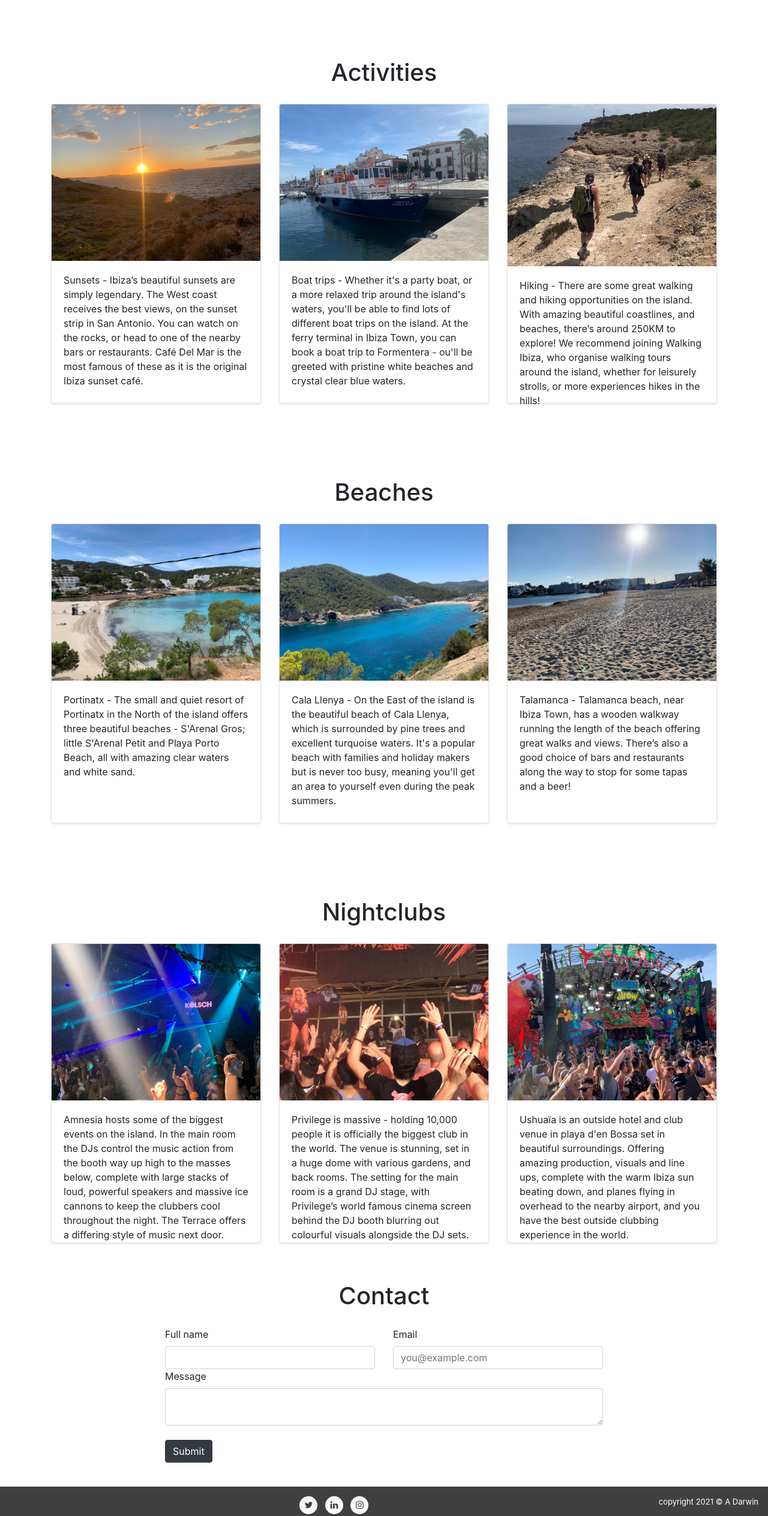
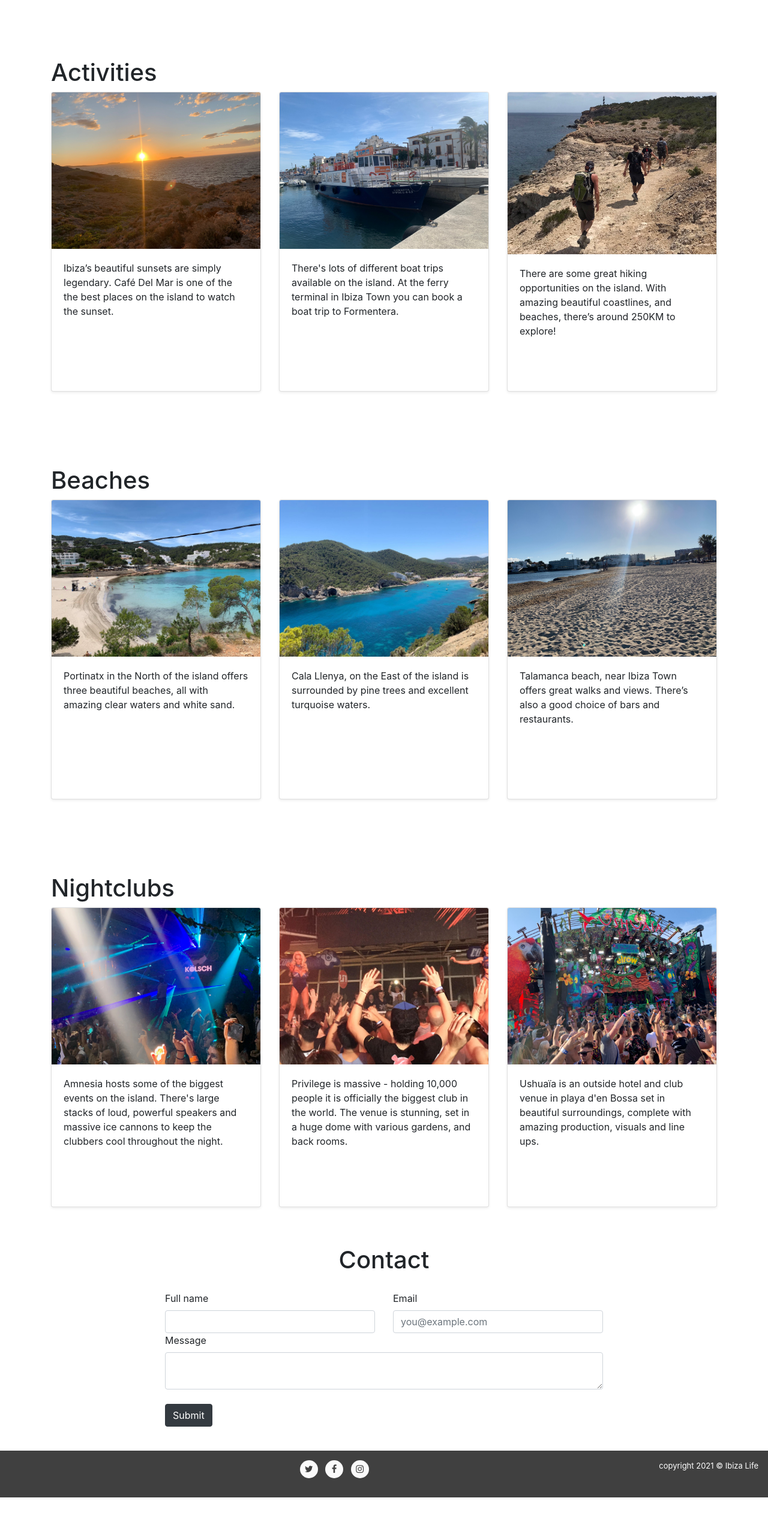
Before and after one commit to AndrewDarwin/AndrewDarwin-andrewdarwinms2, a plain HTML site: page index.html in a window 1280 px wide. Shown: the part 958-3486 px from the top of the page at 60% size. After the commit the page ends 3455 px from the top, so only its background shows below. Drawn offline with nearby package versions, Linux system fonts and the light colour scheme.

Commit message:
made index changes

```diff
--- a/index.html
+++ b/index.html
@@ -67,7 +67,7 @@
             </p>
             <p class="lead">Together with gorgeous coastlines, sunsets, boat trips and hiking opportunities, you have the recipe for one of the most appealing and diverse islands in the world.  </p>
         </div>
-         <div class="col-12 col-md-5 photo-home" role="img" aria-label="Andrew Darwin photo">
+         <div class="col-12 col-md-5 photo-home" role="img" aria-label="photo home">
 
         </div>
     </div>
@@ -76,7 +76,7 @@
 
 <div class="container" id="about">
     <div class="row featurette">
-        <div class="col-12 col-md-5 photo-about" role="img" aria-label="Software Developer photo">
+        <div class="col-12 col-md-5 photo-about" role="img" aria-label="photo about">
 
 
         </div>
@@ -92,10 +92,10 @@
     </div>
 </div>
 
-  <div class="container" id="portfolio">
+  <div class="container" id="activities">
 
     <div class="row featurette">
-        <div class="col-12 mywork-heading">
+        <div class="col-12 heading">
                 <h1>Activities</h1>
         </div>
 
@@ -106,7 +106,7 @@
                 <img class="card-img-top" src="assets/images/activities/sunsets.jpg" alt="Work example 1 - MOAT">
 
                 <div class="card-body">
-                    <p class="card-text">Sunsets - Ibiza’s beautiful sunsets are simply legendary. The West coast receives the best views, on the sunset strip in San Antonio. You can watch on the rocks, or head to one of the nearby bars or restaurants. Café Del Mar is the most famous of these as it is the original Ibiza sunset café.</p>
+                    <p class="card-text">Ibiza’s beautiful sunsets are simply legendary. Café Del Mar is one of the the best places on the island to watch the sunset.</p>
                     </div>
                 </div>
             </div>
@@ -115,7 +115,7 @@
                 <img class="card-img-top" src="assets/images/activities/boattrips.jpg" alt="Work example 2 - Soundstripe">
 
                 <div class="card-body">
-                    <p class="card-text">Boat trips - Whether it's a party boat, or a more relaxed trip around the island's waters, you'll be able to find lots of different boat trips on the island. At the ferry terminal in Ibiza Town, you can book a boat trip to Formentera - ou'll be greeted with pristine white beaches and crystal clear blue waters.    </p>
+                    <p class="card-text">There's lots of different boat trips available on the island. At the ferry terminal in Ibiza Town you can book a boat trip to Formentera.</p>
                     </div>
             </div>
             </div>
@@ -124,7 +124,7 @@
                  <img class="card-img-top" src="assets/images/activities/hiking.jpg" alt="Work example 3 - Alley">
 
                 <div class="card-body">
-                    <p class="card-text">Hiking - There are some great walking and hiking opportunities on the island. With amazing beautiful coastlines, and beaches, there’s around 250KM to explore! We recommend joining Walking Ibiza, who organise walking tours around the island, whether for leisurely strolls, or more experiences hikes in the hills!
+                    <p class="card-text">There are some great hiking opportunities on the island. With amazing beautiful coastlines, and beaches, there’s around 250KM to explore!
    </p>
                     </div>
             </div>
@@ -132,10 +132,10 @@
     </div>
 </div>
 
-<div class="container" id="portfolio">
+<div class="container" id="beaches">
 
     <div class="row featurette">
-        <div class="col-12 mywork-heading">
+        <div class="col-12 heading">
                 <h1>Beaches</h1>
         </div>
 
@@ -146,7 +146,7 @@
                 <img class="card-img-top" src="assets/images/beaches/Portinatx.jpg" alt="Work example 1 - MOAT">
 
                 <div class="card-body">
-                    <p class="card-text">Portinatx - The small and quiet resort of Portinatx in the North of the island offers three beautiful beaches - S'Arenal Gros; little S'Arenal Petit and Playa Porto Beach, all with amazing clear waters and white sand. </p>
+                    <p class="card-text">Portinatx in the North of the island offers three beautiful beaches, all with amazing clear waters and white sand. </p>
                     </div>
                 </div>
             </div>
@@ -155,7 +155,7 @@
                 <img class="card-img-top" src="assets/images/beaches/calallenya.jpg" alt="Work example 2 - Soundstripe">
 
                 <div class="card-body">
-                    <p class="card-text">Cala Llenya - On the East of the island is the beautiful beach of Cala Llenya, which is surrounded by pine trees and excellent turquoise waters. It's a popular beach with families and holiday makers but is never too busy, meaning you'll get an area to yourself even during the peak summers.    </p>
+                    <p class="card-text">Cala Llenya, on the East of the island is surrounded by pine trees and excellent turquoise waters. </p>
                     </div>
             </div>
             </div>
@@ -164,7 +164,7 @@
                  <img class="card-img-top" src="assets/images/beaches/talamanca.jpg" alt="Work example 3 - Alley">
 
                 <div class="card-body">
-                    <p class="card-text">Talamanca - Talamanca beach, near Ibiza Town, has a wooden walkway running the length of the beach offering great walks and views. There’s also a good choice of bars and restaurants along the way to stop for some tapas and a beer!
+                    <p class="card-text">Talamanca beach, near Ibiza Town offers great walks and views. There’s also a good choice of bars and restaurants.
    </p>
                     </div>
             </div>
@@ -172,10 +172,10 @@
     </div>
 </div>
 
-<div class="container" id="portfolio">
+<div class="container" id="nightclubs">
 
     <div class="row featurette">
-        <div class="col-12 mywork-heading">
+        <div class="col-12 heading">
                 <h1>Nightclubs</h1>
         </div>
 
@@ -183,28 +183,28 @@
 
         <div class="col-md-4">
             <div class="card mb-4 shadow-sm">
-                <img class="card-img-top" src="assets/images/clubs/amnesia.jpg" alt="Work example 1 - MOAT">
+                <img class="card-img-top" src="assets/images/clubs/amnesia.jpg" alt="Amnesia">
 
                 <div class="card-body">
-                    <p class="card-text">Amnesia hosts some of the biggest events on the island. In the main room the DJs control the music action from the booth way up high to the masses below, complete with large stacks of loud, powerful speakers and massive ice cannons to keep the clubbers cool throughout the night. The Terrace offers a differing style of music next door.   </p>
+                    <p class="card-text">Amnesia hosts some of the biggest events on the island. There's large stacks of loud, powerful speakers and massive ice cannons to keep the clubbers cool throughout the night. </p>
                     </div>
                 </div>
             </div>
             <div class="col-md-4">
             <div class="card mb-4 shadow-sm">
-                <img class="card-img-top" src="assets/images/clubs/privilege.jpg" alt="Work example 2 - Soundstripe">
+                <img class="card-img-top" src="assets/images/clubs/privilege.jpg" alt="Privilege">
 
                 <div class="card-body">
-                    <p class="card-text">Privilege is massive - holding 10,000 people it is officially the biggest club in the world. The venue is stunning, set in a huge dome with various gardens, and back rooms. The setting for the main room is a grand DJ stage, with Privilege’s world famous cinema screen behind the DJ booth blurring out colourful visuals alongside the DJ sets. </p>
+                    <p class="card-text">Privilege is massive - holding 10,000 people it is officially the biggest club in the world. The venue is stunning, set in a huge dome with various gardens, and back rooms.</p>
                     </div>
             </div>
             </div>
             <div class="col-md-4">
             <div class="card mb-4 shadow-sm">
-                 <img class="card-img-top" src="assets/images/clubs/ushuaia.jpg" alt="Work example 3 - Alley">
+                 <img class="card-img-top" src="assets/images/clubs/ushuaia.jpg" alt="Ushuaia">
 
                 <div class="card-body">
-                    <p class="card-text">Ushuaïa is an outside hotel and club venue in playa d'en Bossa set in beautiful surroundings. Offering amazing production, visuals and line ups, complete with the warm Ibiza sun beating down, and planes flying in overhead to the nearby airport, and you have the best outside clubbing experience in the world.
+                    <p class="card-text">Ushuaïa is an outside hotel and club venue in playa d'en Bossa set in beautiful surroundings, complete with amazing production, visuals and line ups.
 
    </p>
                     </div>
@@ -268,24 +268,24 @@
 
 
   <div class="text-center p-3">
-      <div style="float: right; font-size:small">copyright 2021 © A Darwin</div>
+      <div style="float: right; font-size:small">copyright 2021 © Ibiza Life</div>
     <ul class="list-inline social-links">
 
                     <li class="list-inline-item">
-                        <a target="_blank" href="https://twitter.com/darzmusic">
+                        <a target="_blank" href="https://twitter.com">
                             <i class="fa fa-twitter" aria-hidden="true"></i>
                             <span class="sr-only">Twitter</span>
                         </a>
                     </li>
                     <li class="list-inline-item">
-                        <a target="_blank" href="https://uk.linkedin.com/in/andrewdarwinmusicmedia">
-                            <i class="fa fa-linkedin" aria-hidden="true"></i>
-                            <span class="sr-only">LinkedIn</span>
+                        <a target="_blank" href="https://facebook.com">
+                            <i class="fa fa-facebook" aria-hidden="true"></i>
+                            <span class="sr-only">Facebook</span>
                         </a>
                     </li>
 
                     <li class="list-inline-item">
-                        <a target="_blank" href="https://www.instagram.com/darzmusic">
+                        <a target="_blank" href="https://instagram.com">
                             <i class="fa fa-instagram" aria-hidden="true"></i>
                              <span class="sr-only">Instagram</span>
                         </a>
```
